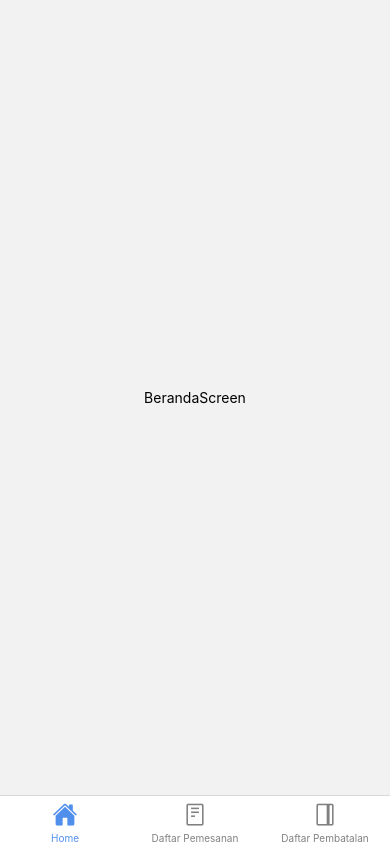
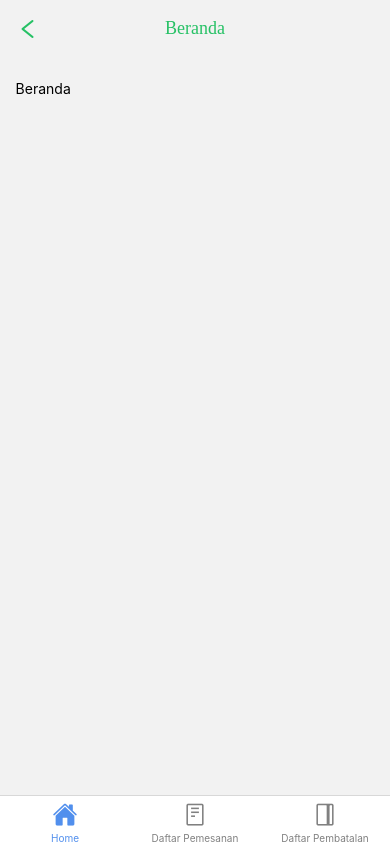
Before and after one commit to mayonice1424/bs-frontend-mobile, a React Native app: screen /BerandaScreen in a window 390 px wide. Built offline with nearby package versions, Linux system fonts and the light colour scheme.

Commit message:
make layout and some components

```diff
--- /dev/null
+++ b/src/components/HeaderBackComponent.js
@@ -0,0 +1,29 @@
+import React from 'react';
+import {View, Text, SafeAreaView, ScrollView} from 'react-native';
+
+import layoutStyle from '../styles/layoutStyle';
+import textStyle from '../styles/textStyle';
+import colorStyle from '../styles/colorStyle';
+
+import AntDesign from 'react-native-vector-icons/AntDesign';
+
+const HeaderBackComponent = (props, {navigation}) => {
+  return (
+    <View style={layoutStyle.box}>
+      <AntDesign
+        onPress={() => navigation.goBack()}
+        style={[layoutStyle.icon, colorStyle.darkGreen]}
+        name="left"
+        size={24}
+        color="black"
+      />
+      <Text
+        style={[layoutStyle.text, textStyle.subtitle2, colorStyle.darkGreen]}>
+        {props.halaman}
+      </Text>
+      <View></View>
+    </View>
+  );
+};
+
+export default HeaderBackComponent;
--- /dev/null
+++ b/src/components/HeaderComponent.js
@@ -0,0 +1,20 @@
+import React from 'react';
+import {View, Text, SafeAreaView, ScrollView} from 'react-native';
+
+import layoutStyle from '../styles/layoutStyle';
+import textStyle from '../styles/textStyle';
+import colorStyle from '../styles/colorStyle';
+
+const HeaderComponent = (props, navigation) => {
+  return (
+    <View style={layoutStyle.box}>
+      <View></View>
+      <Text style={[textStyle.subtitle2, colorStyle.darkGreen]}>
+        {props.halaman}
+      </Text>
+      <View></View>
+    </View>
+  );
+};
+
+export default HeaderComponent;
--- a/src/screens/LayoutScreen.js
+++ b/src/screens/LayoutScreen.js
@@ -0,0 +1,21 @@
+import React from 'react';
+import {View, Text, SafeAreaView, ScrollView} from 'react-native';
+
+import layoutStyle from '../styles/layoutStyle';
+
+const LayoutScreen = () => {
+  const namaHalaman = 'Layout';
+
+  return (
+    <View style={layoutStyle.container}>
+      <View style={layoutStyle.header}>
+        <HeaderBackComponent halaman={namaHalaman} />
+      </View>
+      <View style={layoutStyle.content}>
+        <Text>{namaHalaman}</Text>
+      </View>
+    </View>
+  );
+};
+
+export default LayoutScreen;
--- a/src/screens/home/BerandaScreen.js
+++ b/src/screens/home/BerandaScreen.js
@@ -1,10 +1,21 @@
 import React from 'react';
 import {View, Text, SafeAreaView, ScrollView} from 'react-native';
 
+import layoutStyle from '../../styles/layoutStyle';
+import HeaderBackComponent from '../../components/HeaderBackComponent';
+import HeaderComponent from '../../components/HeaderComponent';
+
 const BerandaScreen = ({navigation}) => {
+  const namaHalaman = 'Beranda';
+
   return (
-    <View style={{flex: 1, alignItems: 'center', justifyContent: 'center'}}>
-      <Text onPress={() => navigation.navigate('Home')}>BerandaScreen</Text>
+    <View style={layoutStyle.container}>
+      <View style={layoutStyle.header}>
+        <HeaderBackComponent halaman={namaHalaman} />
+      </View>
+      <View style={layoutStyle.content}>
+        <Text>{namaHalaman}</Text>
+      </View>
     </View>
   );
 };
--- a/src/screens/routes/HomeRoutes.js
+++ b/src/screens/routes/HomeRoutes.js
@@ -3,6 +3,7 @@ import {NavigationContainer} from '@react-navigation/native';
 import {createNativeStackNavigator} from '@react-navigation/native-stack';
 
 import BerandaScreen from '../home/BerandaScreen';
+import LayoutScreen from '../LayoutScreen';
 
 const Stack = createNativeStackNavigator();
 
--- /dev/null
+++ b/src/styles/colorStyle.js
@@ -0,0 +1,64 @@
+import {View, Text, StyleSheet, Colors} from 'react-native';
+
+const colorStyle = StyleSheet.create({
+  youngGreen: {
+    color: '#54E346',
+  },
+  tersier: {
+    color: '#40CD78',
+  },
+  yellow: {
+    color: '#C2B919',
+  },
+  disableButton: {
+    color: '#E0DECA',
+  },
+  primerGreenActive: {
+    color: '#4AD482',
+  },
+  primerBackground: {
+    color: '#FCFFFC',
+  },
+  greenGradient: {
+    color: '#63E798',
+  },
+  blackForFontAndAnything: {
+    color: '#1D2E3D',
+  },
+  stroke: {
+    color: '#000000',
+    opacity: 0.2,
+  },
+  textColorWhite: {
+    color: '#FCFFFC',
+  },
+  softPurple: {
+    color: '#F3EFFF',
+  },
+  softGreen: {
+    color: '#E8FFF1',
+  },
+  softYellow: {
+    color: '#FFF9EC',
+  },
+  softRed: {
+    color: '#FFF1F0',
+  },
+  darkGreen: {
+    color: '#26C165',
+  },
+  whiteForCard: {
+    color: '#FFFFFF',
+  },
+  pencairan: {
+    color: '#E94867',
+  },
+  yellowDashboard: {
+    color: '#FCF9C6',
+  },
+  greenRabun: {
+    color: '#2E4F36',
+  },
+});
+
+export default colorStyle;
--- a/src/styles/layoutStyle.js
+++ b/src/styles/layoutStyle.js
@@ -0,0 +1,27 @@
+import {View, Text, StyleSheet, Colors} from 'react-native';
+
+const layoutStyle = StyleSheet.create({
+  container: {
+    flex: 1,
+  },
+  box: {
+    width: '100%',
+    padding: '4%',
+    flexDirection: 'row',
+    justifyContent: 'space-between',
+    alignItems: 'center',
+  },
+  text: {
+    marginRight: 24,
+  },
+  header: {
+    flex: 1,
+  },
+  content: {
+    flex: 9,
+    marginLeft: '4%',
+    marginRight: '4%',
+  },
+});
+
+export default layoutStyle;
--- /dev/null
+++ b/src/styles/textStyle.js
@@ -0,0 +1,38 @@
+import {View, Text, StyleSheet, Colors} from 'react-native';
+
+const textStyle = StyleSheet.create({
+  header: {
+    fontFamily: 'Poppins-Bold',
+    fontSize: 18,
+  },
+  innerTeks: {
+    fontFamily: 'Poppins-Regular',
+    fontSize: 14,
+  },
+  titleItem: {
+    fontFamily: 'Poppins-Medium',
+    fontSize: 15,
+  },
+  caption: {
+    fontFamily: 'Poppins-Regular',
+    fontSize: 16,
+  },
+  judul: {
+    fontFamily: 'Poppins-Bold',
+    fontSize: 24,
+  },
+  date: {
+    fontFamily: 'Poppins-Regular',
+    fontSize: 10,
+  },
+  subtitle1: {
+    fontFamily: 'Poppins-Bold',
+    fontSize: 20,
+  },
+  subtitle2: {
+    fontFamily: 'Poppins-Medium',
+    fontSize: 18,
+  },
+});
+
+export default textStyle;
```
Also changed, not shown: 20 other files (tests, documents, lock files or other folders).
